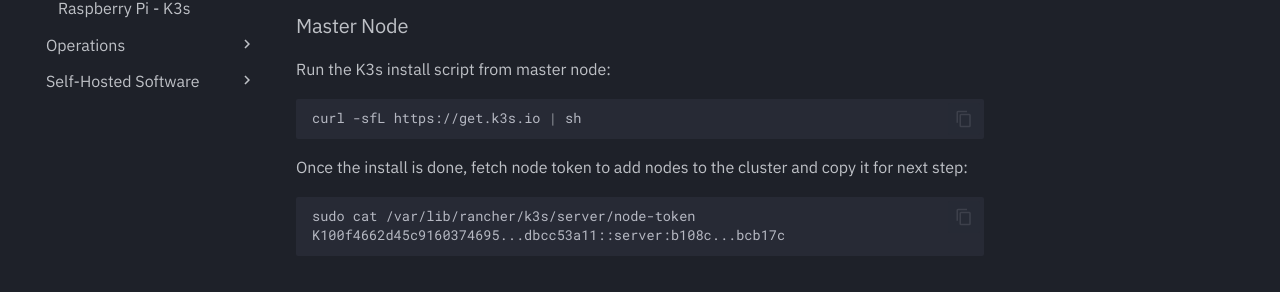
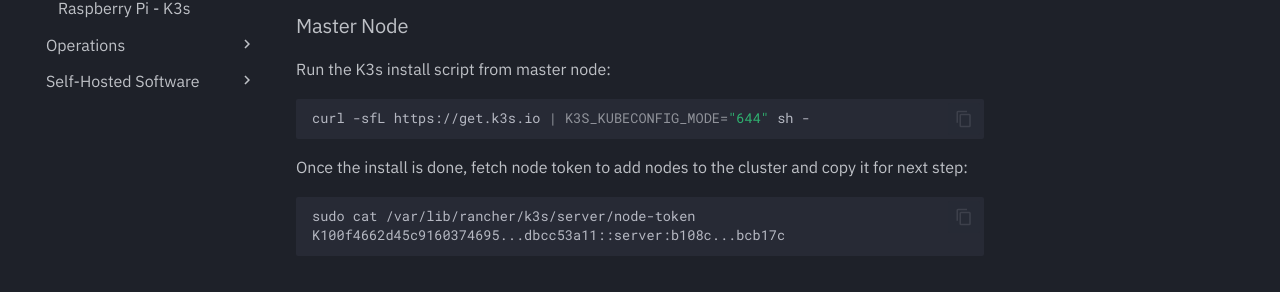
Before and after one commit to seillama-io/seillama-docs, an MkDocs documentation site: the page built from docs/kubernetes/install/k3s.md, in a window 1280 px wide and 1096 px high. Shown: the part 331-623 px from the top of the window. Built offline with MkDocs 1.6.1 and Material for MkDocs 9.7.7, drawn with Linux system fonts in a browser that asks for light colours; comment, search, counter and statistics services are not loaded.

Commit message:
Updates nav
Signed-off-by: NoeSamaille <noe.samaille@protonmail.com>

````diff
--- a/docs/kubernetes/install/k3s.md
+++ b/docs/kubernetes/install/k3s.md
@@ -10,7 +10,7 @@
 Run the K3s install script from master node:
 
 ```sh
-curl -sfL https://get.k3s.io | sh
+curl -sfL https://get.k3s.io | K3S_KUBECONFIG_MODE="644" sh -
 ```
 
 Once the install is done, fetch node token to add nodes to the cluster and copy it for next step:
--- a/mkdocs.yml
+++ b/mkdocs.yml
@@ -62,6 +62,8 @@
   - Containers:
     - containers/podman/podman-wsl.md
   - Linux:
+    - linux/dns-server-bind.md
+    - linux/pwdless-sudo.md
     - linux/ubuntu-trust-ca.md
     - linux/rhel-dns-server.md
   - Kubernetes:
````
